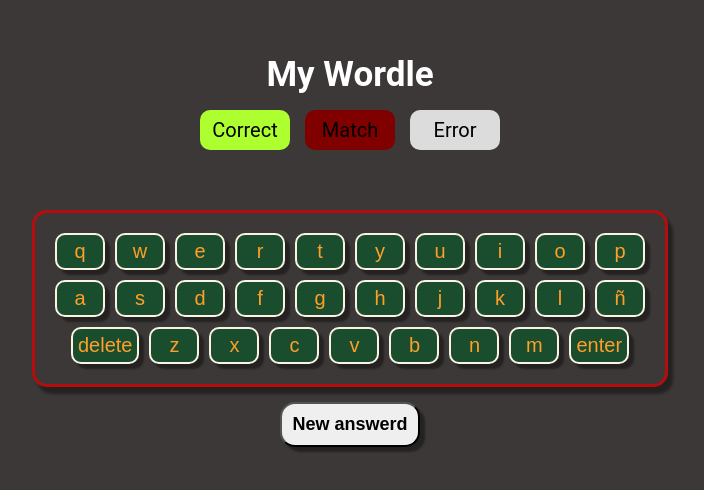
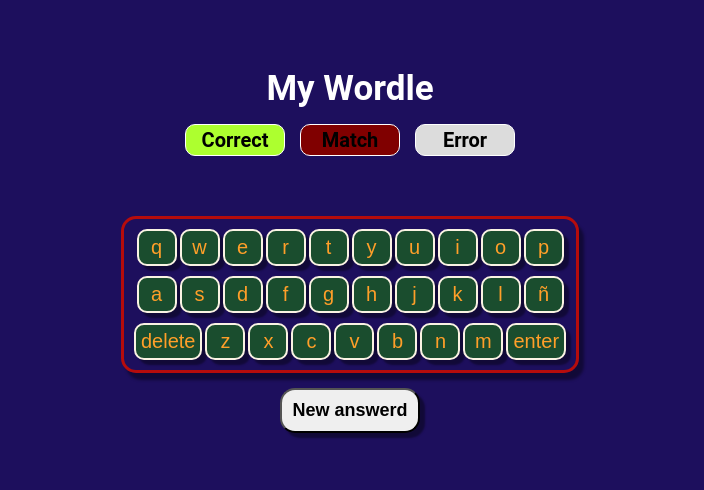
Before and after one commit to joseluis1061/wordle, a website built with webpack: page public/index.html in a window 1280 px wide. Shown: the part 150-640 px from the top of the page, without its empty margins (290-994 px from the left). Built offline with nearby package versions, Linux system fonts and the light colour scheme; no server answers.

Commit message:
Se crearon nuevos estilos para adaptar la App a dispositivos mas pequeños

```diff
--- a/src/styles/main.css
+++ b/src/styles/main.css
@@ -16,8 +16,8 @@ html{
 }
 body{
   font-family: 'Roboto', sans-serif;
-  background-color: var(--black);
   background-color: var(--coffe);
+  background-color: rgb(29, 15, 93);
 }
 li{
   list-style: none;
@@ -29,11 +29,13 @@ li{
   display: flex;
   align-items: center;
   justify-content: center;
+
 }
 .main_container{
   display: flex;
   flex-direction: column;
   align-items: center;
+  margin: 0 auto;
 }
 .main h1{
   font-size: 3.5rem;
@@ -55,7 +57,9 @@ li{
 }
 .results li.listElement{
   padding: 15px;
-  min-width: 90px;
+  min-width: 100px;
+  color: black;
+  font-weight: bold;
 }
 /*****/
 #keyboard{
@@ -64,7 +68,7 @@ li{
   max-width: 800px;
   margin: 0 auto;
   gap: 10px;
-  padding: 20px;
+  padding: 10px;
   border: 3px solid rgb(182, 12, 12);
   border-radius: 15px;
   box-shadow: 5px 7px 3px rgba(0, 0, 0, 0.4);
@@ -74,7 +78,7 @@ li{
   flex-wrap: wrap;
   align-items: center;
   justify-content: center;
-  gap: 10px;
+  gap: 3px;
 }
 .btn{
   font-size: 2rem;
@@ -88,15 +92,18 @@ li{
   border: 2px solid var(--belge);
   transition: all 0.5s ease-out;
 }
+@media(min-width: 650px){
+  .btn{
+    min-width: 40px;
+  }
+}
 .btn:hover{
   background-color: var(--belge);
   color:var(--black);
 }
-.btn_letter{
-  min-width: 20px;
-  width: 50px;
+/* .btn_letter{
   max-width: 50px;
-}
+} */
 /******Colors***/
 .listElement.green{
   background-color: greenyellow;
@@ -110,7 +117,8 @@ li{
 
 /*****GRID******/
 #grid{
-  max-width: 650px;
+  width: 100%;
+  min-width: 300px;
   margin: 0 auto;
   margin: 25px ;
   display: flex;
@@ -120,18 +128,24 @@ li{
   overflow: hidden;
 }
 .list_container{
+  width: 100%;
   display: flex;
+  flex-wrap: wrap;
   justify-content: center;
   align-items: center;
-  gap: 5px;
-  padding: 10px;
+  gap: 1px;
+  padding: 5px;
   z-index: -2;
+  border: 1px solid #d7c841;;
+  border-radius: 15px;
+  padding: 5px 0;
 }
 
 .listElement{
-  padding: 10px;
-  height: 40px;
-  width: 60px;
+  height: 30px;
+  width: 100%;
+  min-width: 20px;
+  max-width: 60px;
   font-size: 2rem;
   text-align: center;
   border-radius: 10px;
@@ -139,10 +153,11 @@ li{
   align-items: center;
   justify-content: center;
   background-color: transparent;
-  background-color: #e9d735;
+  /* background-color: #d7c841; */
   backdrop-filter: blur(15px);
+  color: white;
+  border: 1px solid white;
 }
-
 
 /**new_answerd*/
 .new_answerd{
```
